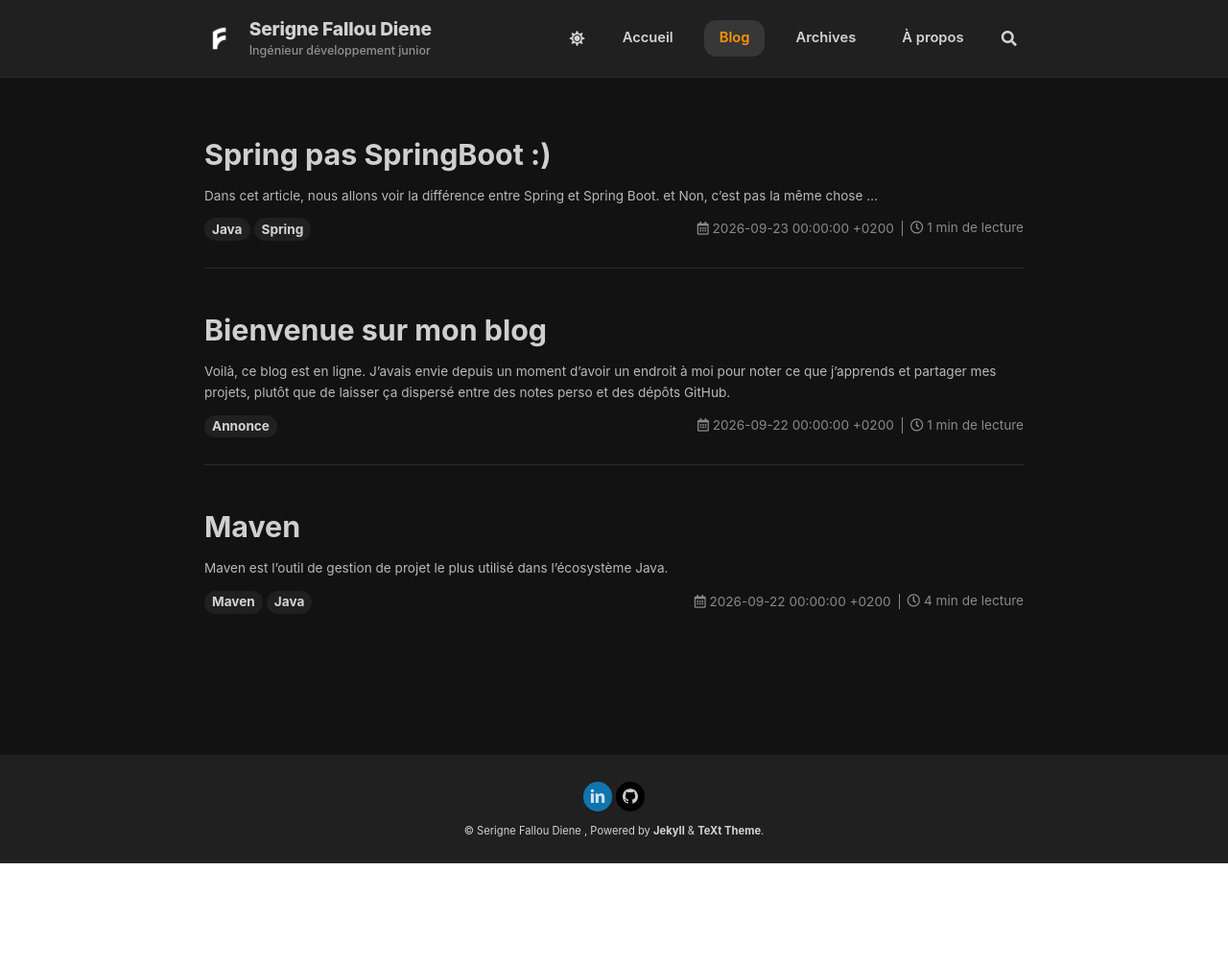
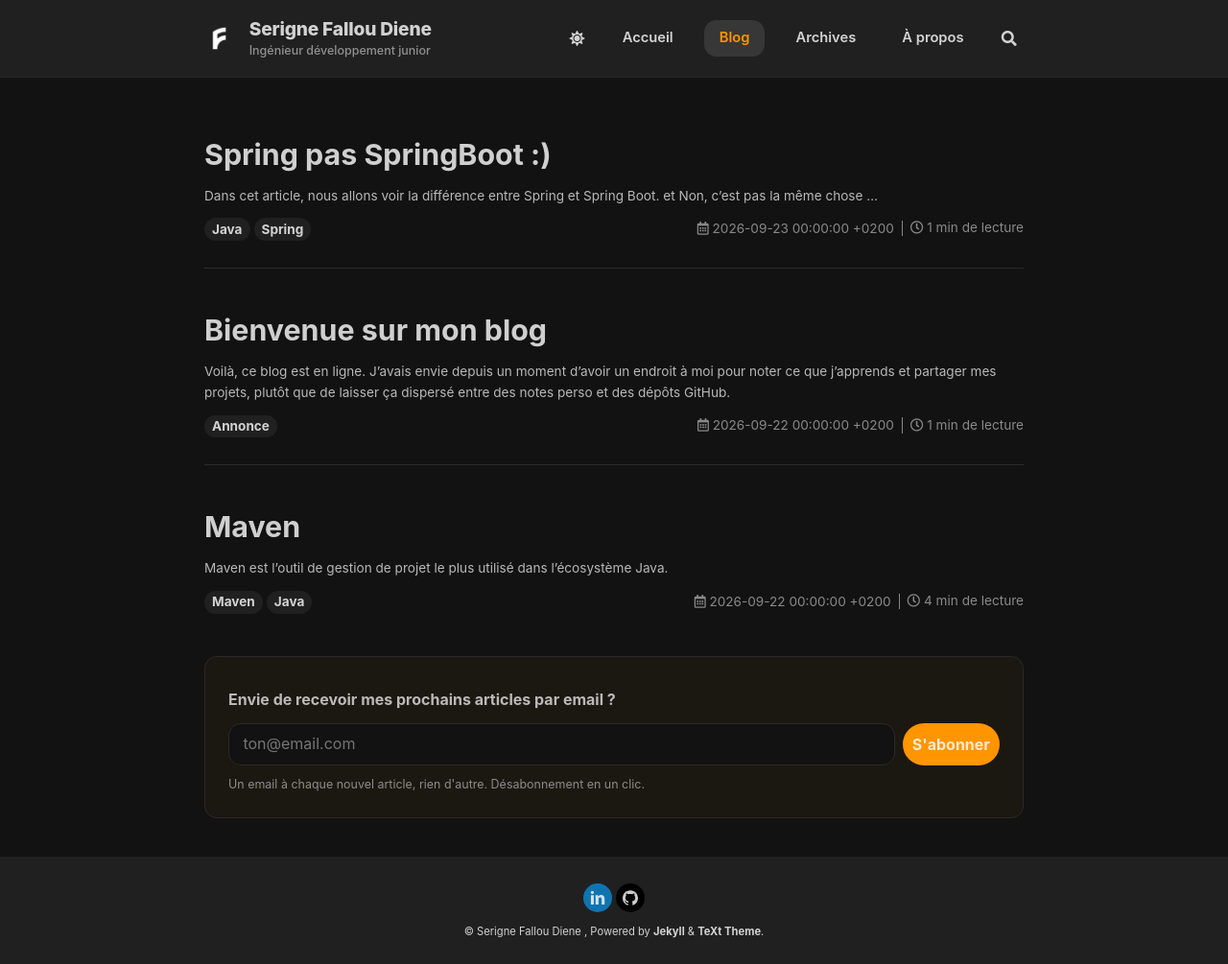
Before and after one commit to sfalloudiene/sfalloudiene.github.io, a Jekyll site: the page built from blog/index.html, in a window 1280 px wide. Shown: the whole page at 96% size. Built offline with Jekyll 4.4.1, drawn with Linux system fonts in a browser that asks for light colours; nearby versions of some CDN libraries; the list of posts is cut into pages by our own code; before the commit the page ends 900 px from its top, so only the background shows below that.

Commit message:
feat: formulaire d'inscription email (Buttondown) sur les articles et la page Blog
Les abonnes recevront un email a chaque nouvel article, via le flux RSS
existant (feed.xml) connecte a Buttondown en automation.

```diff
--- a/_sass/custom.scss
+++ b/_sass/custom.scss
@@ -549,4 +549,49 @@ $nav-font-stack: -apple-system, BlinkMacSystemFont, "Segoe UI", Roboto, Helvetic
   color: $text-color-l;
 }
 
+// Newsletter subscribe form (Buttondown)
+.newsletter-subscribe {
+  padding: 1.5rem;
+  margin-bottom: 1.5rem;
+  border: 1px solid $border-color-l;
+  border-radius: map-get($base, border-radius-lg);
+  background: rgba($main-color-1, 0.04);
+}
+
+.newsletter-subscribe--boxed {
+  margin: 2.5rem 0;
+}
+
+.newsletter-subscribe__text {
+  margin-bottom: 0.75rem;
+}
+
+.newsletter-subscribe__form {
+  display: flex;
+  gap: 0.5rem;
+  flex-wrap: wrap;
+}
+
+.newsletter-subscribe__input {
+  flex: 1 1 220px;
+  min-width: 0;
+  padding: 0.5rem 0.9rem;
+  border: 1px solid $border-color-l;
+  border-radius: map-get($base, border-radius-lg);
+  background: $background-color;
+  color: $text-color;
+  font-family: $nav-font-stack;
+
+  &:focus {
+    outline: none;
+    border-color: $main-color-1;
+  }
+}
+
+.newsletter-subscribe__note {
+  margin: 0.6rem 0 0;
+  font-size: 0.78rem;
+  color: $text-color-l;
+}
+
 /* end custom scss snippet */
--- a/blog/index.html
+++ b/blog/index.html
@@ -27,3 +27,12 @@ titles:
   # @end locale config
 key: page-blog
 ---
+
+<div class="newsletter-subscribe newsletter-subscribe--boxed">
+  <p class="newsletter-subscribe__text"><strong>Envie de recevoir mes prochains articles par email ?</strong></p>
+  <form action="https://buttondown.com/api/emails/embed-subscribe/serigne_fallou" method="post" class="newsletter-subscribe__form">
+    <input type="email" name="email" placeholder="ton@email.com" required class="newsletter-subscribe__input">
+    <button type="submit" class="button button--primary button--pill">S'abonner</button>
+  </form>
+  <p class="newsletter-subscribe__note">Un email à chaque nouvel article, rien d'autre. Désabonnement en un clic.</p>
+</div>
```
Also changed, not shown: _includes/article/footer/subscribe.html (+10 -1 lines).
